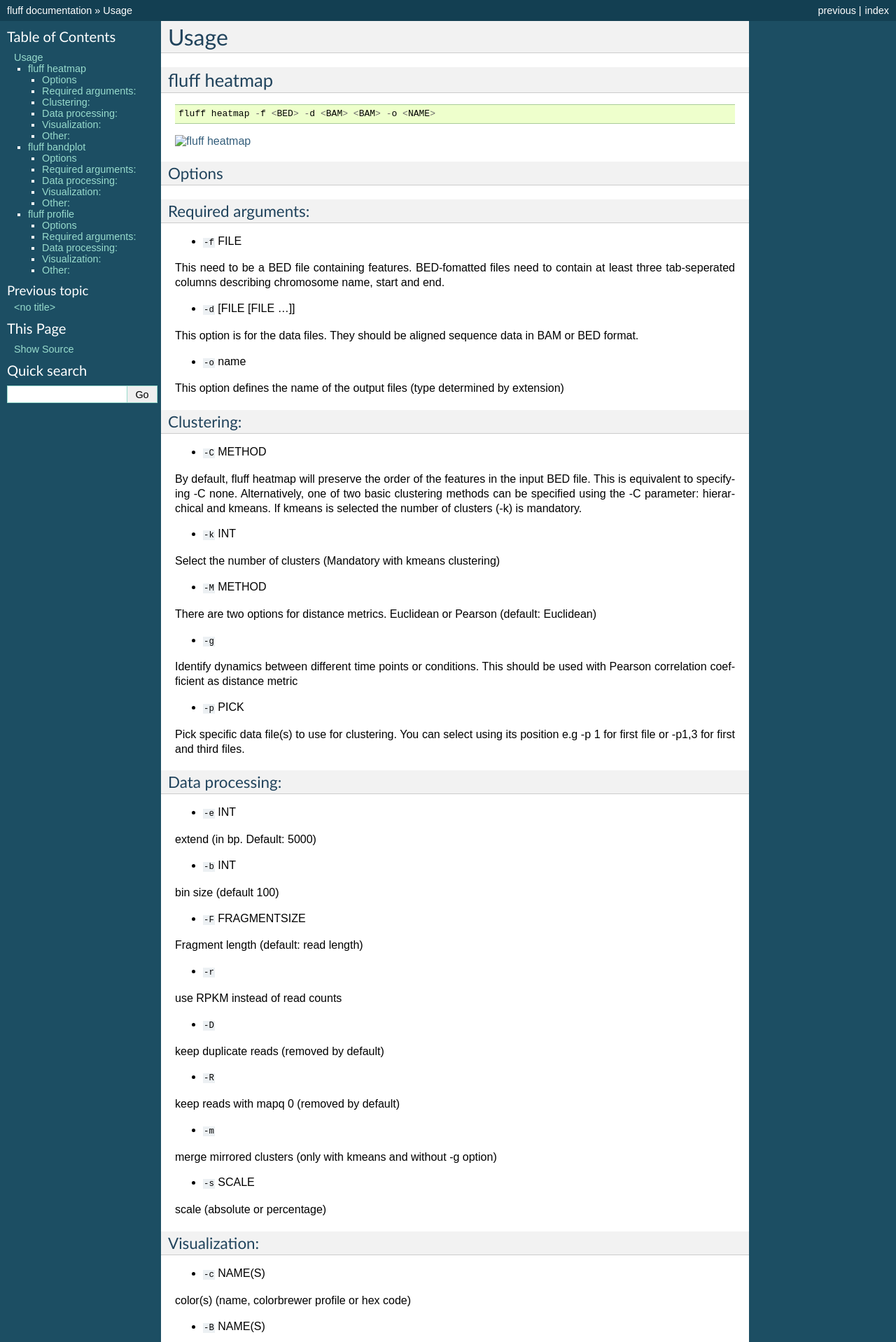
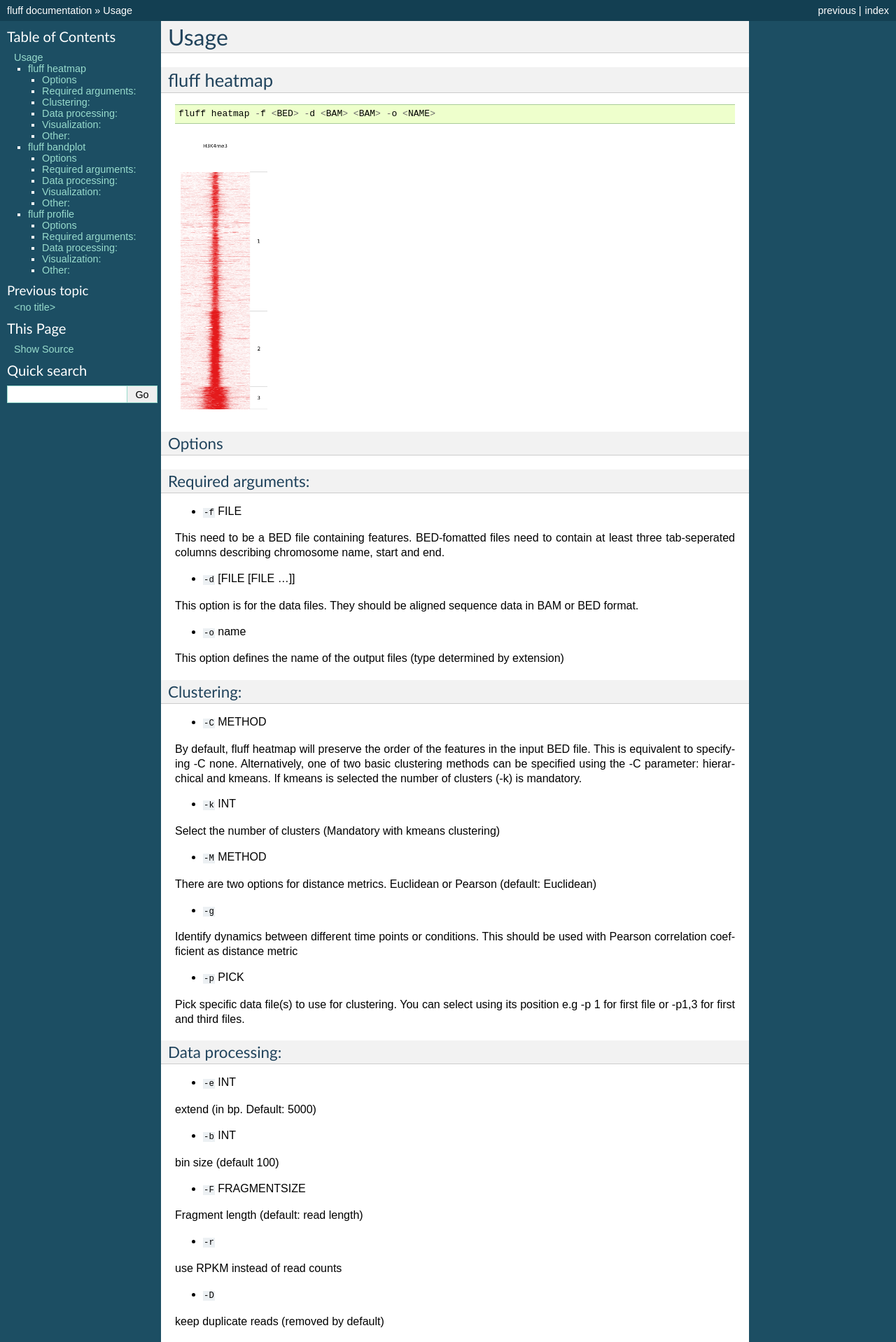
Before and after one commit to simonvh/fluff, a Sphinx documentation site: the page built from docs/usage.rst, in a window 1280 px wide. Shown: the top 1918 px of the page at 70% size. Built offline with Sphinx 7.4.7, drawn with Linux system fonts in a browser that asks for light colours; pages that are not in the unit, such as notebooks, are missing from menus; the version number could not be read and is left out.

Commit message:
examples and data

```diff
--- a/docs/usage.rst
+++ b/docs/usage.rst
@@ -11,7 +11,7 @@ fluff heatmap
     fluff heatmap -f <BED> -d <BAM> <BAM> -o <NAME>
 
 
-.. image:: ../examples/H3K4me3_kmeans3.png
+.. image:: H3K4me3_kmeans3.png
     :height: 400px
     :alt: fluff heatmap
 
```
Also changed, not shown: docs/H3K4me3_kmeans3.png (added).
